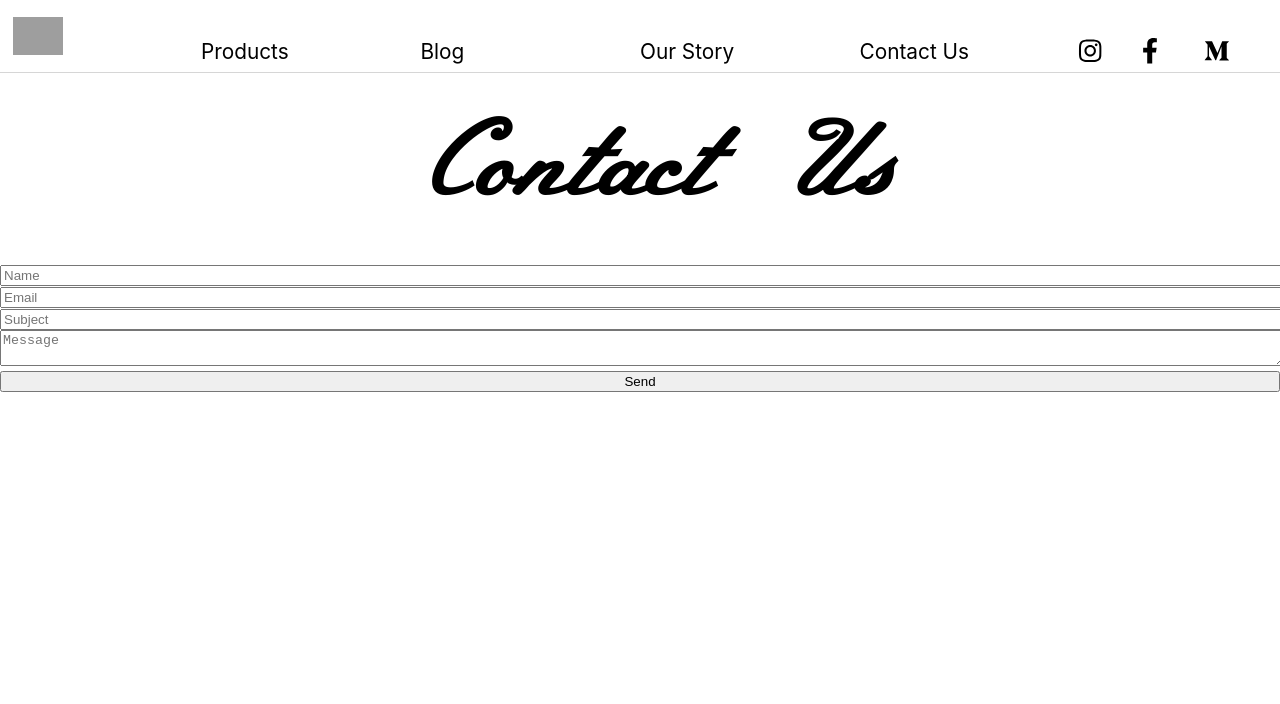
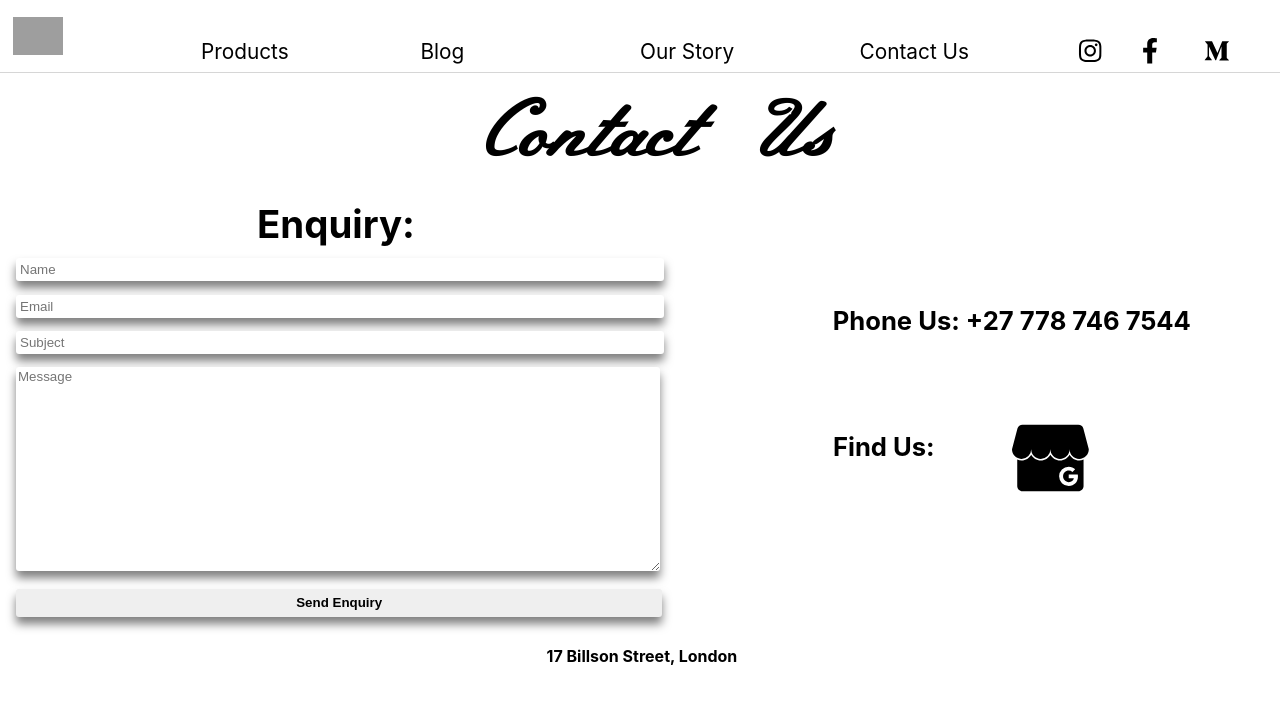
Before and after one commit to amyfranz/MoccaDeli, a React (Create React App) app: page /contact_us in a window 1280 px wide. Shown: the top 704 px of the page. Built offline with nearby package versions, Linux system fonts and the light colour scheme; grey boxes are pictures that could not be loaded.

Commit message:
finished website

```diff
--- a/package.json
+++ b/package.json
@@ -13,8 +13,10 @@
     "@testing-library/user-event": "^7.1.2",
     "emailjs": "^3.3.0",
     "emailjs-com": "^2.6.3",
+    "env-cmd": "^10.1.0",
     "react": "^16.13.1",
     "react-dom": "^16.13.1",
+    "react-icons": "^3.11.0",
     "react-router": "^5.2.0",
     "react-router-dom": "^5.2.0",
     "react-scripts": "3.4.3"
--- a/src/components/NavIcons.js
+++ b/src/components/NavIcons.js
@@ -10,13 +10,31 @@ export default function NavIcons() {
   return (
     <div className="navIcons">
       <span>
-        <FontAwesomeIcon icon={faInstagram} />
+        <a
+          href="https://www.google.co.uk/maps/@51.4834763,-0.0117241,14z"
+          rel="noopener noreferrer"
+          target="_blank"
+        >
+          <FontAwesomeIcon icon={faInstagram} />
+        </a>
       </span>
       <span>
-        <FontAwesomeIcon icon={faFacebookF} />
+        <a
+          href="https://www.google.co.uk/maps/@51.4834763,-0.0117241,14z"
+          rel="noopener noreferrer"
+          target="_blank"
+        >
+          <FontAwesomeIcon icon={faFacebookF} />
+        </a>
       </span>
       <span>
-        <FontAwesomeIcon icon={faMediumM} />
+        <a
+          href="https://www.google.co.uk/maps/@51.4834763,-0.0117241,14z"
+          rel="noopener noreferrer"
+          target="_blank"
+        >
+          <FontAwesomeIcon icon={faMediumM} />
+        </a>
       </span>
     </div>
   );
--- a/src/containers/Blog/Blog.css
+++ b/src/containers/Blog/Blog.css
@@ -1,8 +1,12 @@
 .title {
-  margin: 0.3em 0;
+  margin: 0.2em 0;
   text-align: center;
   font-size: 10vw;
   font-family: cursiveFont;
+}
+
+a:hover {
+  color: blue;
 }
 
 .blogs {
@@ -81,7 +85,7 @@
   }
 
   .title {
-    font-size: 8vw;
+    font-size: 6vw;
     font-family: cursiveFont;
   }
 }
--- /dev/null
+++ b/src/containers/ContactUs/ContactUs.css
@@ -0,0 +1,101 @@
+.contactUs a {
+  color: black;
+  text-decoration: none;
+}
+
+.contactUs {
+  padding: 0 1em;
+  width: 97.8%;
+}
+
+a:hover {
+  color: blue;
+}
+
+.contactUsContent form {
+  width: 96vw;
+}
+
+.contactUsContent form h3 {
+  margin-bottom: 1em;
+  margin: 0 0 0.3em 0;
+  text-align: center;
+  font-size: 8vw;
+}
+
+.contactUsContent form input {
+  margin-bottom: 1em;
+  box-shadow: 0px 7px 10px rgba(0, 0, 0, 0.5);
+  border: none;
+  padding: 0.3em;
+  border-radius: 3px;
+}
+
+.contactUsContent form input[type="submit"] {
+  width: 101%;
+  padding: 0.5em;
+  font-weight: 600;
+}
+.contactUsContent form textarea {
+  margin-bottom: 1em;
+  box-shadow: 0px 7px 10px rgba(0, 0, 0, 0.5);
+  border: none;
+  height: 25vh;
+  border-radius: 3px;
+  font-family: Arial, Helvetica, sans-serif;
+}
+
+.contactUsInfo {
+  display: flex;
+  flex-direction: column;
+  justify-content: center;
+  width: 96vw;
+  margin-top: 2em;
+}
+
+.contactUsInfo h3 {
+  margin-bottom: 1em;
+  font-size: 6vw;
+  text-align: center;
+}
+
+.findUs {
+  display: flex;
+  align-items: center;
+  justify-content: center;
+}
+
+.contactUsInfo .icon {
+  font-size: 15vw;
+  padding: 0;
+  margin: 0;
+  width: 30%;
+}
+
+h4 {
+  text-align: center;
+  margin-top: 1em;
+}
+@media only screen and (orientation: landscape) {
+  .contactUsContent form h3 {
+    font-size: 3vw;
+  }
+  .contactUsContent {
+    display: flex;
+    justify-content: space-between;
+  }
+  .contactUsContent form {
+    width: 50vw;
+  }
+  .contactUsInfo {
+    display: flex;
+    flex-direction: column;
+    justify-content: center;
+    width: 40vw;
+  }
+
+  .contactUsInfo h3 {
+    margin-bottom: 1em;
+    font-size: 2vw;
+  }
+}
--- a/src/containers/ContactUs/ContactUs.js
+++ b/src/containers/ContactUs/ContactUs.js
@@ -1,4 +1,6 @@
 import React, { useState } from "react";
+import { SiGooglemybusiness } from "react-icons/si";
+import "./ContactUs.css";
 
 export default function ContactUs() {
   let [name, setName] = useState("");
@@ -49,7 +51,7 @@ export default function ContactUs() {
   return (
     <div className="contactUs">
       <h2 className="title">Contact Us</h2>
-      <div>
+      <div className="contactUsContent">
         <form
           id="javascript_form"
           onSubmit={(e) => {
@@ -57,6 +59,7 @@ export default function ContactUs() {
             js_send(e);
           }}
         >
+          <h3>Enquiry:</h3>
           <input
             type="text"
             name="name"
@@ -92,10 +95,23 @@ export default function ContactUs() {
             }}
             placeholder="Message"
           ></textarea>
-          <input type="submit" id="js_send" value="Send" />
+          <input type="submit" id="js_send" value="Send Enquiry" />
         </form>
-        <div></div>
+        <div className="contactUsInfo">
+          <h3>Phone Us: +27 778 746 7544</h3>
+          <div className="findUs">
+            <h3>Find Us: </h3>
+            <a
+              href="https://www.google.com/search?sxsrf=ALeKk01WukuNnrhg8eOyiAwN5h7UxRPPnQ:1598092511671&source=hp&ei=3PRAX-KcEoT6U6TptNAC&q=shops%20near%20me&oq=shops+near+me&gs_lcp=CgZwc3ktYWIQAzIICAAQsQMQgwEyAggAMgIIADICCAAyAggAMgIIADICCAAyAggAMgIIADICCAA6BQgAELEDOgsILhCxAxDHARCjAjoCCC46CAguEMcBEKMCOggILhCxAxCDAToLCC4QsQMQxwEQrwE6BAgAEApQ4gZYoBRg-xVoAHAAeAGAAaQCiAHsE5IBBTAuNy42mAEAoAEBqgEHZ3dzLXdpeg&sclient=psy-ab&ved=2ahUKEwiYuufDzq7rAhVPiFwKHdMyBfYQvS4wA3oECA0QLQ&uact=5&npsic=0&rflfq=1&rlha=0&rllag=51484862,-9073,439&tbm=lcl&rldimm=106502968409769360&lqi=Cg1zaG9wcyBuZWFyIG1lIgOQAQFaFgoFc2hvcHMiDXNob3BzIG5lYXIgbWU&phdesc=J2z6NfP_pwk&rldoc=1&tbs=lrf:!1m4!1u3!2m2!3m1!1e1!1m4!1u2!2m2!2m1!1e1!1m4!1u16!2m2!16m1!1e1!1m4!1u16!2m2!16m1!1e2!2m1!1e2!2m1!1e16!2m1!1e3!3sIAE,lf:1,lf_ui:10&rlst=f#rlfi=hd:;si:106502968409769360,l,Cg1zaG9wcyBuZWFyIG1lIgOQAQFaFgoFc2hvcHMiDXNob3BzIG5lYXIgbWU,y,J2z6NfP_pwk;mv:[[51.497239099999994,0.0025031],[51.47967320000001,-0.0161153]];tbs:lrf:!1m4!1u3!2m2!3m1!1e1!1m4!1u2!2m2!2m1!1e1!1m4!1u16!2m2!16m1!1e1!1m4!1u16!2m2!16m1!1e2!2m1!1e2!2m1!1e16!2m1!1e3!3sIAE,lf:1,lf_ui:10"
+              rel="noopener noreferrer"
+              target="_blank"
+            >
+              <SiGooglemybusiness className="icon" />
+            </a>
+          </div>
+        </div>
       </div>
+      <h4>17 Billson Street, London</h4>
     </div>
   );
 }
--- a/src/containers/Nav/Nav.css
+++ b/src/containers/Nav/Nav.css
@@ -23,6 +23,10 @@
   min-width: 50px;
 }
 
+.navIcons a:hover {
+  color: blue;
+}
+
 .navLinks {
   width: 70%;
   display: flex;
@@ -36,6 +40,10 @@
   align-items: flex-end;
   justify-content: space-between;
   margin-bottom: 0.2em;
+}
+.navIcons a {
+  color: black;
+  text-decoration: none;
 }
 .navIcons {
   font-size: 160%;
--- a/src/containers/Products/Products.css
+++ b/src/containers/Products/Products.css
@@ -2,8 +2,9 @@
   padding: 0 4%;
   width: 92%;
 }
+
 .title {
-  margin: 0.3em 0;
+  margin: 0.2em 0;
   text-align: center;
   font-size: 2vw;
   font-family: cursiveFont;
```
Also changed, not shown: 1 other file (tests, documents, lock files or other folders).
